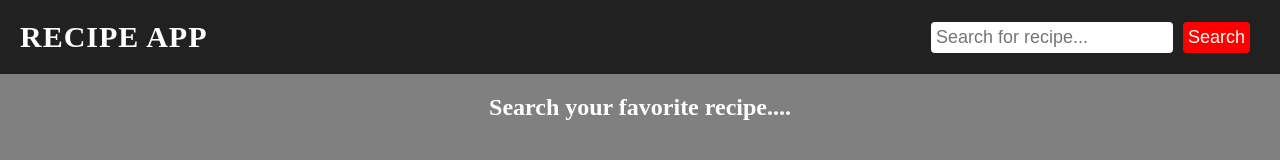
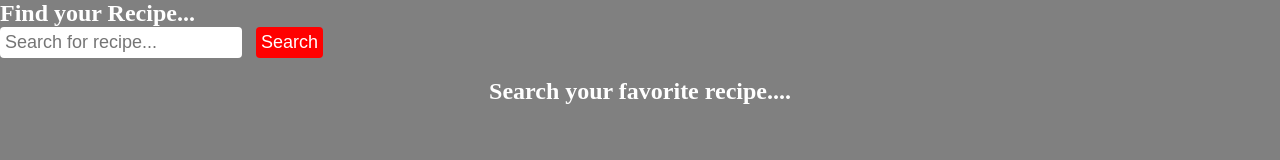
Before and after one commit to Shivakant-07/Recipe-App, a plain HTML site: page index.html in a window 1280 px wide. Drawn offline with Linux system fonts and the light colour scheme.

Commit message:
Update index.html

```diff
--- a/index.html
+++ b/index.html
@@ -12,14 +12,15 @@
 </head>
 
 <body>
-    <header>
-        <nav>
-            <h1>Recipe App</h1>
-            <form>
+    <header class="header">
+        <form class="row2">
+            <h2>Find your Recipe...</h2>
+            <div class="search">
                 <input type="text" placeholder="Search for recipe..." class="searchBox">
                 <button type="submit" class="searchBtn">Search</button>
-            </form>
-        </nav>
+            </div>
+        </form>
+
     </header>
     <main>
         <section>
```
